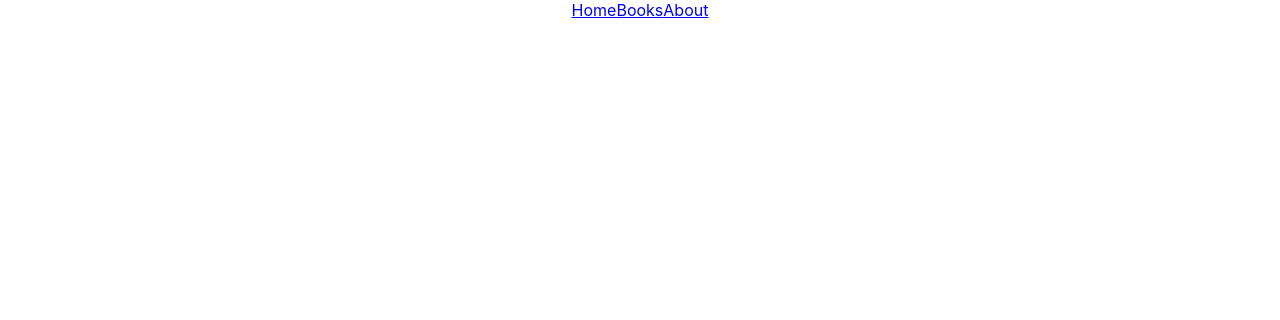
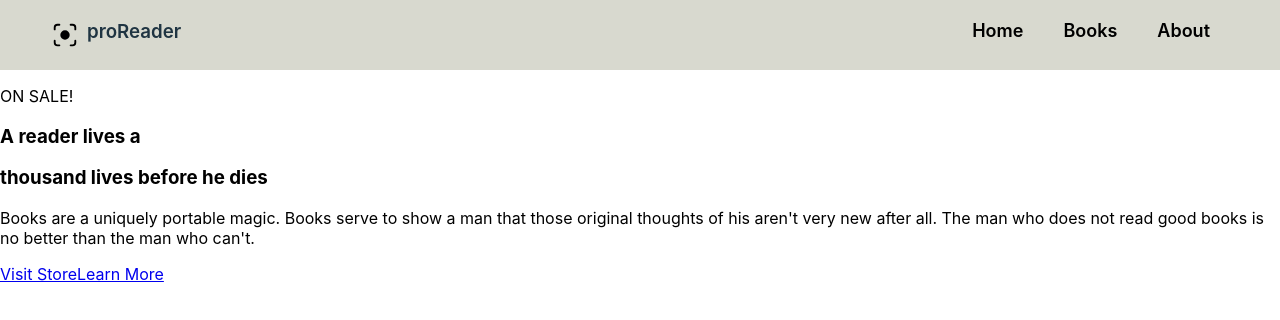
Before and after one commit to harunorrashid4419/proReader, a React (Create React App) app: page / in a window 1280 px wide. Shown: the top 320 px of the page. Built offline with nearby package versions, Linux system fonts and the light colour scheme.

Commit message:
header add

```diff
--- a/package.json
+++ b/package.json
@@ -3,6 +3,7 @@
   "version": "0.1.0",
   "private": true,
   "dependencies": {
+    "@heroicons/react": "^2.0.12",
     "@testing-library/jest-dom": "^5.16.5",
     "@testing-library/react": "^13.4.0",
     "@testing-library/user-event": "^13.5.0",
--- a/src/App.css
+++ b/src/App.css
@@ -1,6 +1,6 @@
-.App {
+/* .App {
   text-align: center;
-}
+} */
 
 .App-logo {
   height: 40vmin;
--- a/src/components/Header/Header.css
+++ b/src/components/Header/Header.css
@@ -0,0 +1,36 @@
+.header{
+    background-color: #D8D9CF;
+    padding: 20px 50px;
+    display: flex;
+    justify-content: space-between;
+}
+.logo{
+    display: flex;
+}
+.logo .icon{
+    height: 30px;
+    width: 30px;
+}
+.header h3{
+    margin: 0 0 0 7px;
+    font-weight: 600;
+    color: #1F3442;
+}
+.link ul{
+    margin: 0;
+}
+.link li{
+    list-style-type: none;
+    display: inline-block;
+}
+.link a{
+    padding: 0 20px;
+    color: black;
+    font-size: 18px;
+    font-weight: 600;
+    text-decoration: none;
+    transition: .5s;
+}
+.link a:hover{
+    color: orangered;
+}
--- a/src/components/Header/Header.js
+++ b/src/components/Header/Header.js
@@ -1,12 +1,22 @@
 import React from 'react';
 import { Link } from 'react-router-dom';
+import './Header.css';
+import { ViewfinderCircleIcon } from '@heroicons/react/24/solid';
 
 const Header = () => {
     return (
-        <nav>
-            <Link to='/home'>Home</Link>
-            <Link to='/books'>Books</Link>
-            <Link to='/about'>About</Link>
+        <nav className='header'>
+            <div className="logo">
+                <ViewfinderCircleIcon className='icon'></ViewfinderCircleIcon>
+                <h3>proReader</h3>
+            </div>
+            <div className="link">
+                <ul>
+                    <li><Link to='/home'>Home</Link></li>
+                    <li><Link to='/books'>Books</Link></li>
+                    <li><Link to='/about'>About</Link></li>
+                </ul>
+            </div>
         </nav>
     );
 };
--- /dev/null
+++ b/src/components/Home/Home.js
@@ -0,0 +1,23 @@
+import React from 'react';
+
+const Home = () => {
+    return (
+        <div className='home-container'>
+            <div className="content-container">
+                <p>ON SALE!</p>
+                <h3>A reader lives a</h3>
+                <h3>thousand lives <span>before he dies</span></h3>
+                <p>Books are a uniquely portable magic. Books serve to show a man that those original thoughts of his aren't very new after all. The man who does not read good books is no better than the man who can't.</p>
+                <div className="button">
+                    <a href='/books'>Visit Store</a>
+                    <a href='/about'>Learn More</a>
+                </div>
+            </div>
+            <div className="animation">
+
+            </div>
+        </div>
+    );
+};
+
+export default Home;
```
Also changed, not shown: src/App.js (+11 -5 lines), src/components/Home/Home.css (added), 1 other file (tests, documents, lock files or other folders).
